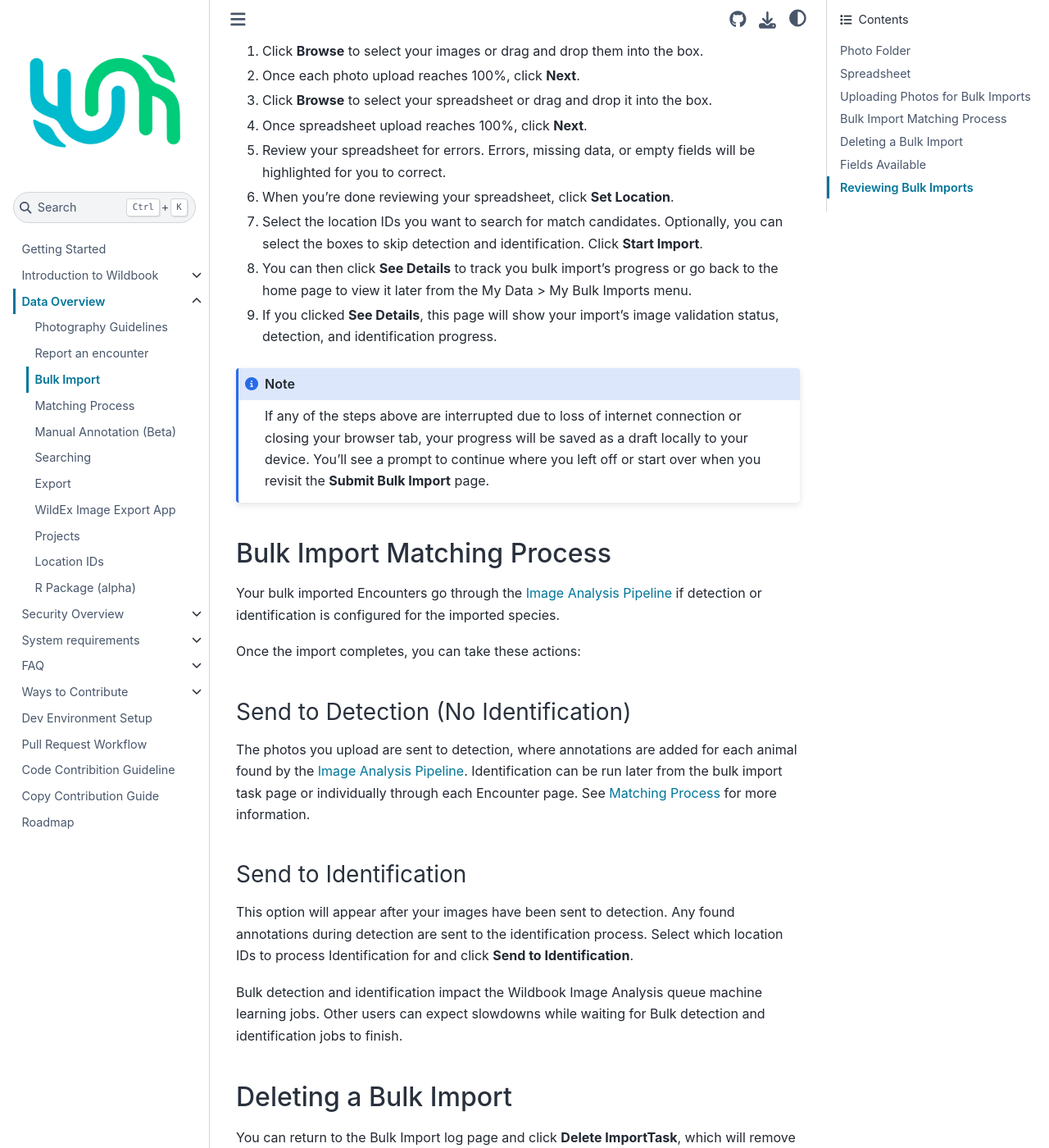
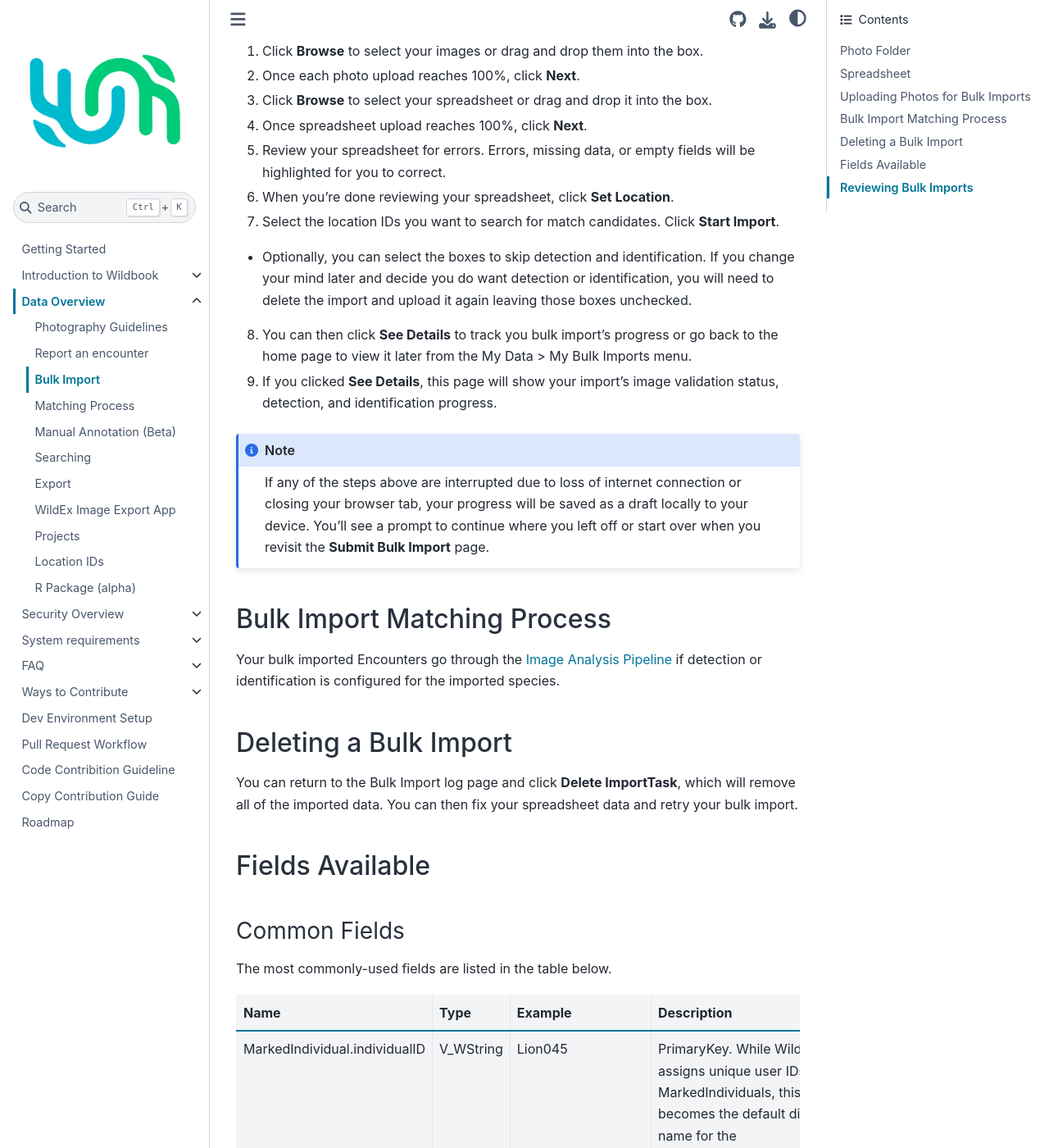
Before and after one commit to WildMeOrg/wildbook-docs, a Sphinx documentation site: the page built from docs/data/bulk-import-beta.md, in a window 1280 px wide and 1400 px high, scrolled down 1958 px. Shown: the whole window at 82% size. Built offline with Sphinx 7.4.7 and the Sphinx Book theme 1.1.4, drawn with Linux system fonts in a browser that asks for light colours; some of the changed text lies outside the part shown.

Commit message:
Update bulk-import-beta.md

```diff
--- a/docs/data/bulk-import-beta.md
+++ b/docs/data/bulk-import-beta.md
@@ -55,7 +55,8 @@
 4. Once spreadsheet upload reaches 100%, click **Next**.
 5. Review your spreadsheet for errors. Errors, missing data, or empty fields will be highlighted for you to correct.
 6. When you're done reviewing your spreadsheet, click **Set Location**.
-7. Select the location IDs you want to search for match candidates. Optionally, you can select the boxes to skip detection and identification. Click **Start Import**.
+7. Select the location IDs you want to search for match candidates. Click **Start Import**.
+- Optionally, you can select the boxes to skip detection and identification. If you change your mind later and decide you do want detection or identification, you will need to delete the import and upload it again leaving those boxes unchecked.
 8. You can then click **See Details** to track you bulk import's progress or go back to the home page to view it later from the My Data > My Bulk Imports menu.
 9. If you clicked **See Details**, this page will show your import's image validation status, detection, and identification progress.
 
@@ -67,21 +68,9 @@
 
 Your bulk imported Encounters go through the [Image Analysis Pipeline](../introduction/image-analysis-pipeline.md) if detection or identification is configured for the imported species.
 
-Once the import completes, you can take these actions:
-
-### Send to Detection (No Identification)
-
-The photos you upload are sent to detection, where annotations are added for each animal found by the [Image Analysis Pipeline](../introduction/image-analysis-pipeline.md). Identification can be run later from the bulk import task page or individually through each Encounter page. See [Matching Process](matching-process.md) for more information.
-
-### Send to Identification
-
-This option will appear after your images have been sent to detection. Any found annotations during detection are sent to the identification process. Select which location IDs to process Identification for and click **Send to Identification**.
-
-Bulk detection and identification impact the Wildbook Image Analysis queue machine learning jobs. Other users can expect slowdowns while waiting for Bulk detection and identification jobs to finish.
-
 ## Deleting a Bulk Import
 
-You can return to the Bulk Import log page and click **Delete ImportTask**, which will remove all of the imported data. You can now fix your data and reimport to Wildbook.
+You can return to the Bulk Import log page and click **Delete ImportTask**, which will remove all of the imported data. You can then fix your spreadsheet data and retry your bulk import.
 
 ## Fields Available
 
```
